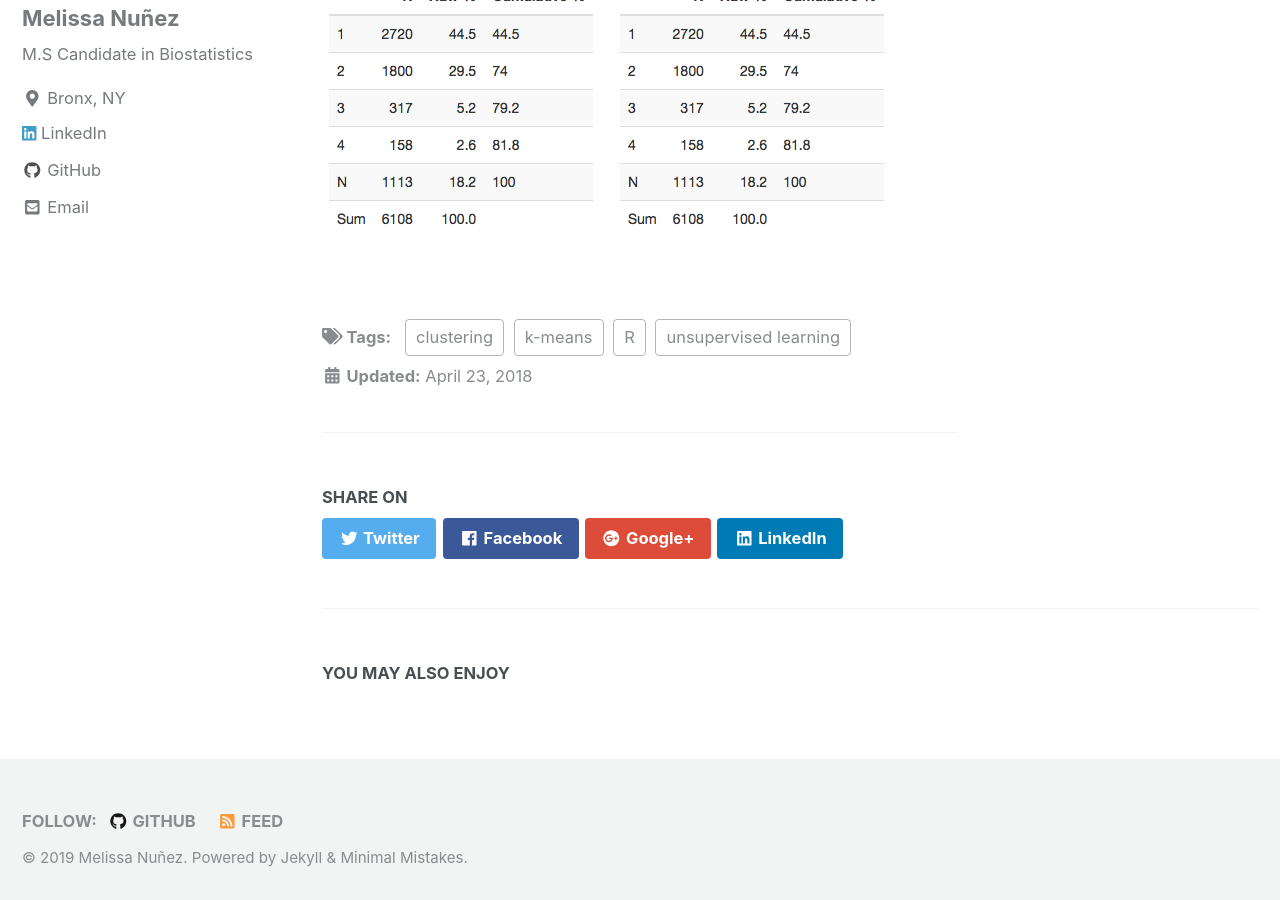
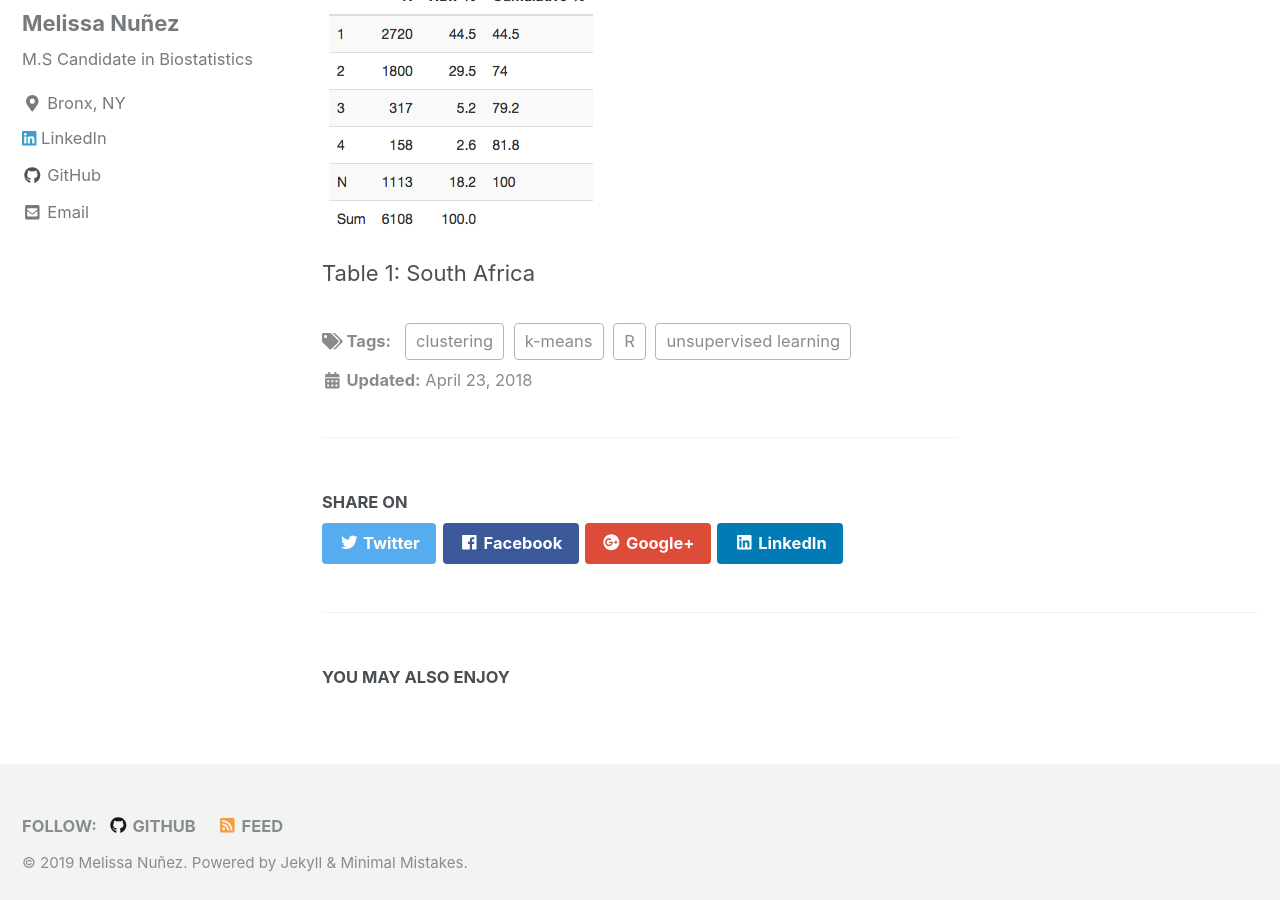
Before and after one commit to melissa-nunez/melissa-nunez.github.io, a Jekyll site: the page built from _posts/2019-02-12-kmeans-clustering.md, in a window 1280 px wide and 900 px high, scrolled down 1395 px. Built offline with Jekyll 4.4.1, drawn with Linux system fonts in a browser that asks for light colours; cached includes are drawn as plain includes.

Commit message:
CHANGELOG.md

```diff
--- a/_posts/2019-02-12-kmeans-clustering.md
+++ b/_posts/2019-02-12-kmeans-clustering.md
@@ -20,5 +20,7 @@ Next,
 
 Because results may differ by site, the analysis was stratified. The following tables
 
-![alt]({{ site.url }}{{ site.baseurl }}/images/Table1_SA.png)
-<img src="{{ site.url }}{{ site.baseurl }}/images/Table1_SA.png" alt="">
+<div class="image">
+<img src="{{ site.url }}{{ site.baseurl }}/images/Table1_SA.png" alt="" class="center">
+<div>Table 1: South Africa</div>
+</div>
```
